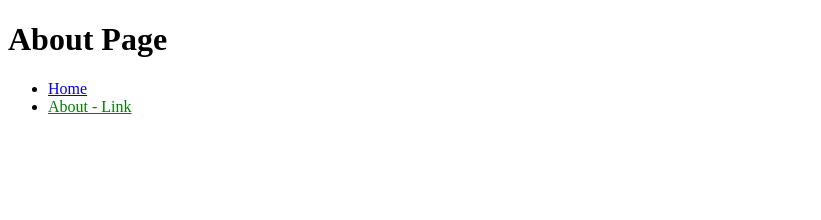
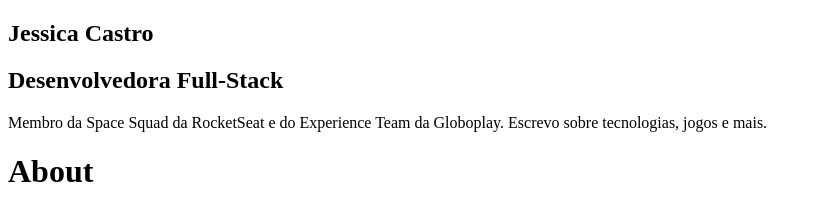
Before and after one commit to jessicacastro/gatsby-blog, a Gatsby site: page /about in a window 1280 px wide. Shown: the whole page, without its empty margins (0-821 px from the left). Built offline with nearby package versions, Linux system fonts and the light colour scheme; Gatsby itself is replaced by a stand-in of ours.

Commit message:
[Feature] Config dev to GraphQL Playground and creates Profile component

```diff
--- a/package.json
+++ b/package.json
@@ -28,6 +28,7 @@
   "license": "0BSD",
   "scripts": {
     "build": "gatsby build",
+    "dev": "GATSBY_GRAPHQL_IDE=playground gatsby develop",
     "develop": "gatsby develop",
     "format": "prettier --write \"**/*.{js,jsx,ts,tsx,json,md}\"",
     "start": "gatsby develop",
--- /dev/null
+++ b/src/components/Profile/index.js
@@ -0,0 +1,14 @@
+import * as React from "react"
+
+const Profile = () => (
+  <div className="Profile-wrapper">
+    <h1>Jessica Castro</h1>
+    <h2>Desenvolvedora Full-Stack</h2>
+
+    <p>
+      Membro da Space Squad da RocketSeat e do Experience Team da Globoplay. Escrevo sobre tecnologias, jogos e mais.
+    </p>
+  </div>
+)
+
+export default Profile
--- a/src/components/layout.js
+++ b/src/components/layout.js
@@ -1,9 +1,17 @@
 import * as React from "react"
 import PropTypes from "prop-types"
+import Profile from "./Profile"
 
 const Layout = ({ children }) => {
   return (
-    <main>{children}</main>
+    <>
+      <aside>
+        <Profile />
+      </aside>
+      <main>
+        {children}
+      </main>
+    </>
   )
 }
 
--- a/src/pages/about.js
+++ b/src/pages/about.js
@@ -1,18 +1,14 @@
 import * as React from "react"
 import { Link } from "gatsby"
 
+import Layout from "../components/layout"
+import Seo from "../components/seo"
+
 const AboutPage = () => (
-  <>
-    <h1>About Page</h1>
-    <ul>
-      <li>
-        <Link to="/" activeStyle={{ color: "red" }}>Home</Link>
-      </li>
-      <li>
-        <Link activeStyle={{ color: "green" }} to="/about">About - Link</Link>
-      </li>
-    </ul>
-  </>
+  <Layout>
+    <Seo title="About" />
+    <h1>About</h1>
+  </Layout>
 
 )
 
```
Also changed, not shown: src/pages/index.js (+0 -9 lines).
